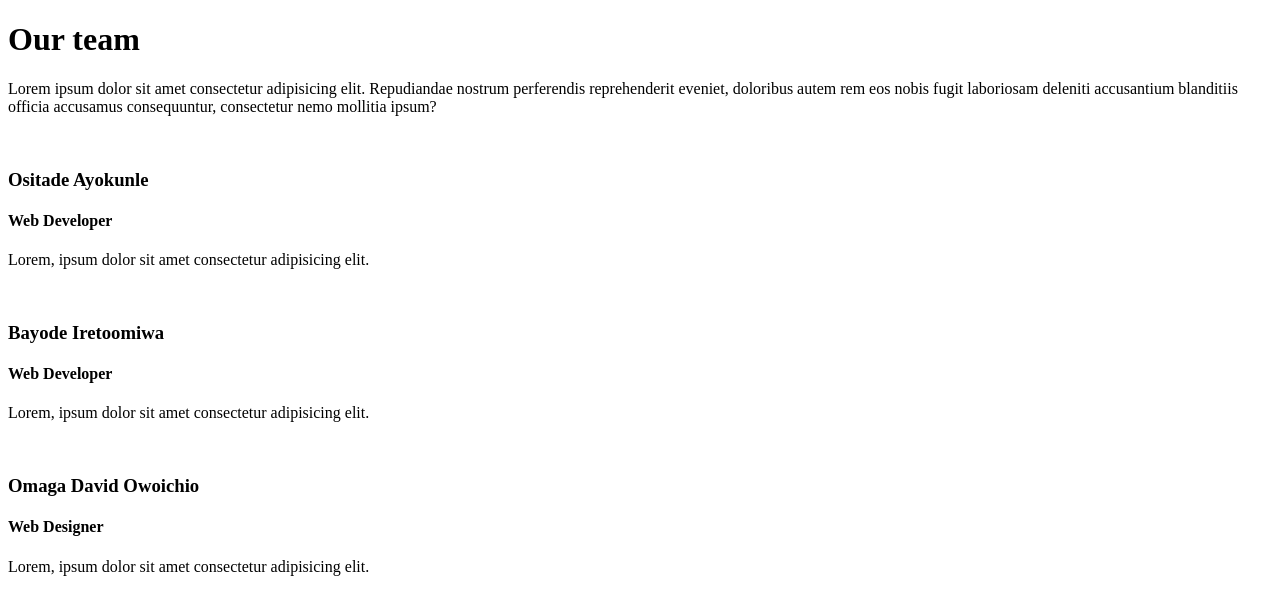
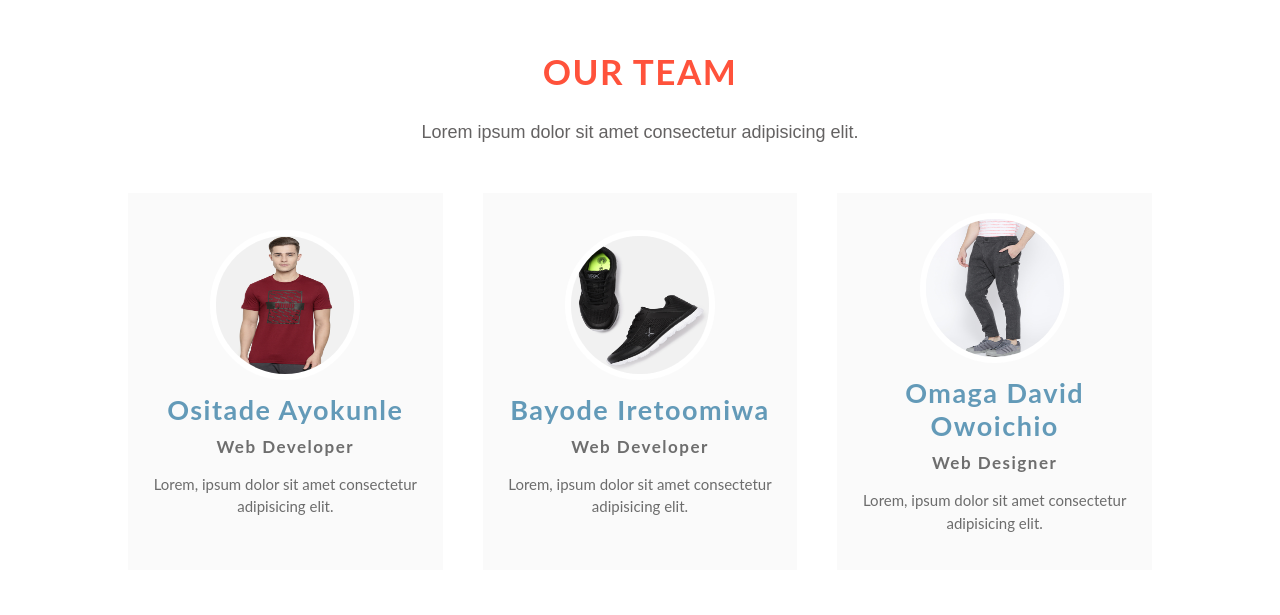
Before and after one commit to TSavage101/EComm, a Django app: template templates/about.html in a window 1280 px wide. Shown: the top 615 px of the page. Run offline with Django 4.2, Linux system fonts and the light colour scheme; the template is opened without the code that fills it, so the values that code supplies are empty.

Commit message:
modified:   templates/about.html

```diff
--- a/templates/about.html
+++ b/templates/about.html
@@ -5,6 +5,100 @@
     <meta http-equiv="X-UA-Compatible" content="IE=edge">
     <meta name="viewport" content="width=device-width, initial-scale=1.0">
     <title>The Team Section</title>
+    <style>
+        *{
+            margin:0px;
+            padding: 0px;
+            box-sizing: border-box;
+            font-family: 'Lato', sans-serif;
+        }
+        .team-section{
+            width: 100%;
+        }
+        .team-section .container{
+            width: 80%;
+            margin: auto;
+        }
+        .team-section .container .row{
+            width: 60%;
+            margin: auto;
+        }
+        .team-section .container .row .title{
+            text-align: center;
+            margin-top: 50px;
+        }
+        .team-section .container .row .title h1{
+            font-size: 35px;
+            text-transform: uppercase;
+            letter-spacing: 1.5px;
+            color: #ff523b;
+        }
+        .team-section .container .row .title p{
+            font-size: 18px;
+            font-family: sans-serif;
+            margin: 30px 0px;
+            color: rgb(100, 98, 98);
+        }
+        .team-section .container .team-card{
+            width:100%;
+            display: grid;
+            grid-template-columns: repeat(3,1fr);
+            grid-gap: 40px;
+            margin-top: 50px;
+        }
+        .team-section .container .team-card .card{
+            width: 100%;
+            background-color: #fafafa;
+            display:flex;
+            justify-content: center;
+            align-items: center;
+            flex-direction: column;
+            padding: 20px;
+            cursor: pointer;
+        }
+        .team-section .container .team-card .card:hover{
+            background-color:#f3f3f3;
+            transition: 0.3s;
+        }
+        .team-section .container .team-card .card .image-section img{
+            height: 150px;
+            width: 150px;
+            border-radius: 50%;
+            border: 6px solid #fff;
+        }
+        .team-section .container .team-card .card .content{
+            width: 100%;
+            text-align: center;
+        }
+        .team-section .container .team-card .card .content h3{
+            font-size: 27px;
+            margin-top: 10px;
+            letter-spacing: 1.5px;
+            color: #639ab8;
+        }
+        .team-section .container .team-card .card .content h4{
+            font-size: 17px;
+            margin-top: 10px;
+            letter-spacing: 1.5px;
+            color: #6e6e6e;
+        }
+        .team-section .container .team-card .card .content p{
+            font-size: 15px;
+            margin: 16px 0px;
+            line-height: 1.5;
+            color: #6c6c6c;
+        }
+        @media screen and (max-width: 900px) {
+            .team-section .container .team-card{
+                grid-template-columns: repeat(2,1fr);
+            }
+        }
+        @media screen and (max-width: 768px) {
+            .team-section .container .team-card{
+                grid-template-columns: 1fr;
+            }
+        }
+    </style>
 </head>
 <body>
     <div class="team-section">
@@ -12,14 +106,15 @@
             <div class="row">
                 <div class="title">
                     <h1>Our team </h1>
-                    <p>Lorem ipsum dolor sit amet consectetur adipisicing elit. Repudiandae nostrum perferendis reprehenderit eveniet, doloribus autem rem eos nobis fugit laboriosam deleniti accusantium blanditiis officia accusamus consequuntur, consectetur nemo mollitia ipsum?</p>
+                    <p>Lorem ipsum dolor sit amet consectetur adipisicing elit. </p>
                 </div>
+            </div>
                 <div class="team-card">
                     <div class="card">
                         <div class="image-section">
-                            <img src="#" alt="">
+                            <img src="../static/images/product-1.jpg" alt="Picture of Ayokunle">
                         </div>
-                        <div class="context">
+                        <div class="content">
                             <h3>Ositade Ayokunle</h3>
                             <h4>Web Developer</h4>
                             <p>Lorem, ipsum dolor sit amet consectetur adipisicing elit. </p>
@@ -27,9 +122,9 @@
                     </div>
                     <div class="card">
                         <div class="image-section">
-                            <img src="#" alt="">
+                            <img src="../static/images/product-2.jpg" alt="Picture of Bayode">
                         </div>
-                        <div class="context">
+                        <div class="content">
                             <h3>Bayode Iretoomiwa</h3>
                             <h4>Web Developer</h4>
                             <p>Lorem, ipsum dolor sit amet consectetur adipisicing elit. </p>
@@ -37,16 +132,15 @@
                     </div>
                     <div class="card">
                         <div class="image-section">
-                            <img src="#" alt="">
+                            <img src="../static/images/product-3.jpg" alt="Picture of Omaga">
                         </div>
-                        <div class="context">
+                        <div class="content">
                             <h3>Omaga David Owoichio</h3>
                             <h4>Web Designer</h4>
                             <p>Lorem, ipsum dolor sit amet consectetur adipisicing elit. </p>
                         </div>
                     </div>
                 </div>
-            </div>
         </div>
     </div>
 </body>
```
